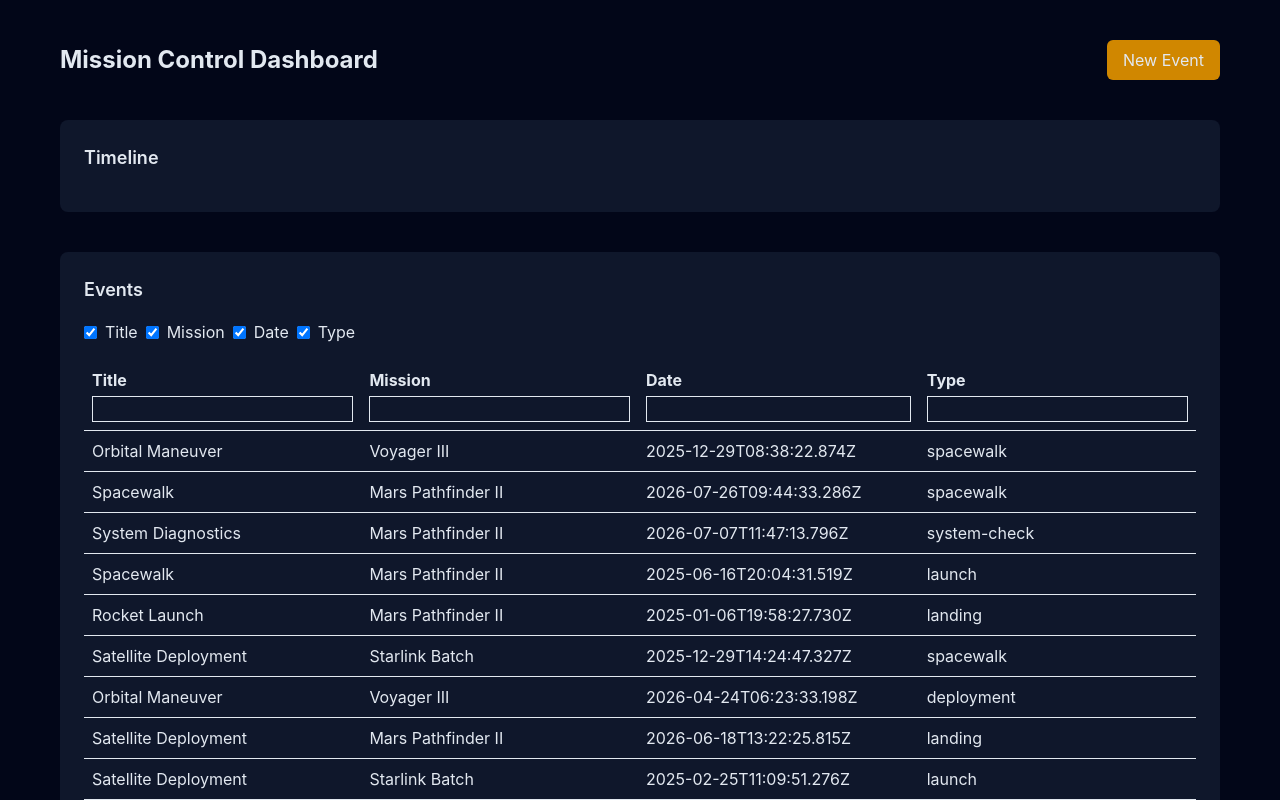
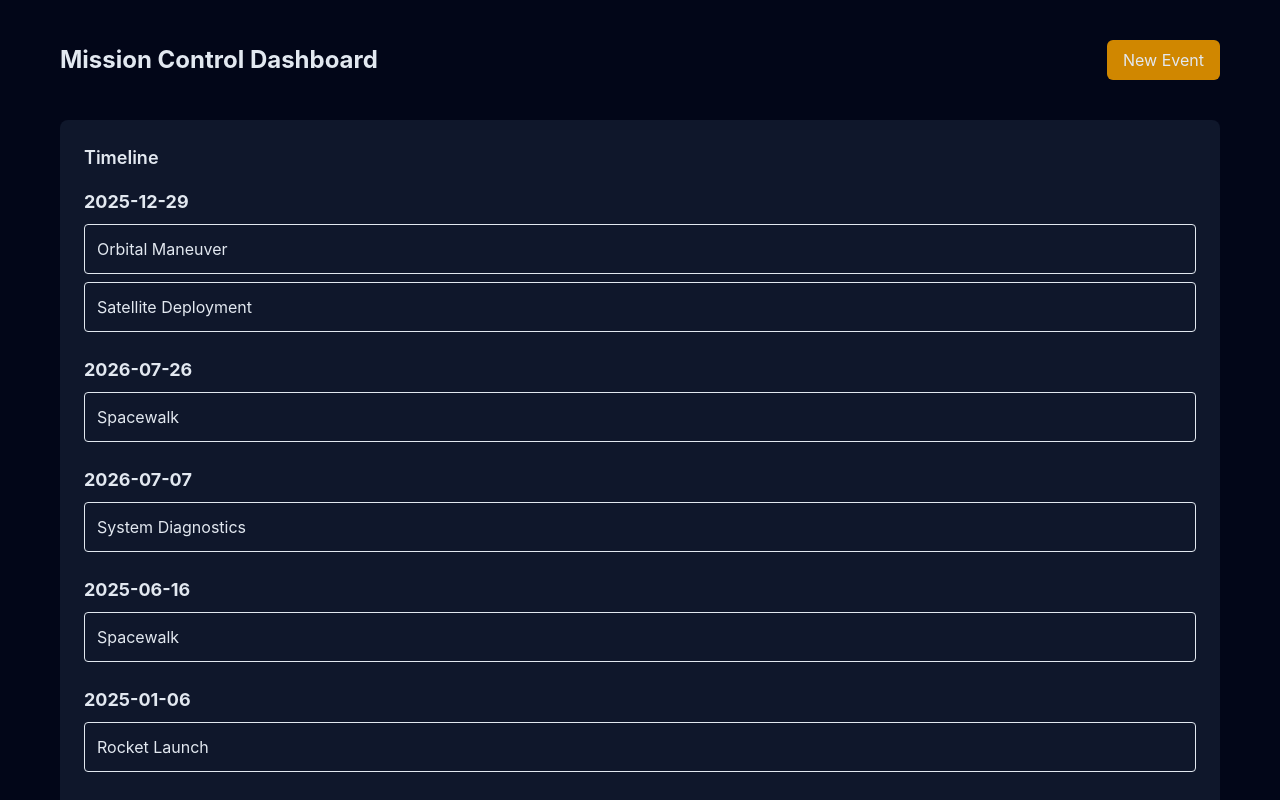
Before and after one commit to XxYassinexX/mission-control-dashboard, a React (Vite) app: page / in a window 1280 px wide. Shown: the top 800 px of the page. Built offline with nearby package versions, Linux system fonts and the light colour scheme.

Commit message:
feat: add Timeline component with events grouped by day

```diff
--- a/src/App.tsx
+++ b/src/App.tsx
@@ -1,9 +1,11 @@
 import { DataGrid } from "./components/DataGrid/DataGrid"
+import { TimeLine } from "./components/TimeLine/TimeLine";
 import { columns } from "./eventColumns";
 import { useEvents } from "./useEvents";
 
 function App() {
   const {events, loading, error} = useEvents();
+  const timelineEvents = events.slice(0, 30)
   return (
     <div className="min-h-screen bg-slate-950 text-slate-200 py-10 px-15 flex flex-col justify-between">
       <div className="space-y-10">
@@ -23,7 +25,7 @@ function App() {
           </h2>
 
           <div>
-            {/* Timeline component will go here */}
+            <TimeLine events={timelineEvents} loading={loading} error={error} />
           </div>
         </section>
 
--- /dev/null
+++ b/src/components/TimeLine/TimeLine.tsx
@@ -0,0 +1,55 @@
+import type { SpaceEvent } from "../../types/event"
+import { groupEventsByDay } from "./groupEventsByDay"
+
+type TimeLineProps = {
+  events: SpaceEvent[]
+  loading?: boolean
+  error?: string | null
+}
+
+export function TimeLine({ events, loading, error }: TimeLineProps) {
+
+  if (loading) {
+    return <div>Loading...</div>
+  }
+
+  if (error) {
+    return <div>Error: {error}</div>
+  }
+
+  if (events.length === 0) {
+    return <div>No data available</div>
+  }
+
+  const groupedEvents = groupEventsByDay(events)
+  const days = Object.keys(groupedEvents)
+
+  return (
+    <div className="space-y-6">
+
+      {days.map(day => (
+        <div key={day}>
+
+          <h3 className="font-bold text-lg mb-2">
+            {day}
+          </h3>
+
+          <ul className="space-y-2">
+
+            {groupedEvents[day].map(event => (
+              <li
+                key={event.id}
+                className="p-3 border rounded"
+              >
+                {event.title}
+              </li>
+            ))}
+
+          </ul>
+
+        </div>
+      ))}
+
+    </div>
+  )
+}
--- /dev/null
+++ b/src/components/TimeLine/groupEventsByDay.ts
@@ -0,0 +1,15 @@
+import type { SpaceEvent } from "../../types/event"
+
+export function groupEventsByDay(events: SpaceEvent[]) {
+  return events.reduce<Record<string, SpaceEvent[]>>((acc, event) => {
+    const day = new Date(event.date).toISOString().split("T")[0]
+
+    if (!acc[day]) {
+      acc[day] = []
+    }
+
+    acc[day].push(event)
+
+    return acc
+  }, {})
+}
```
